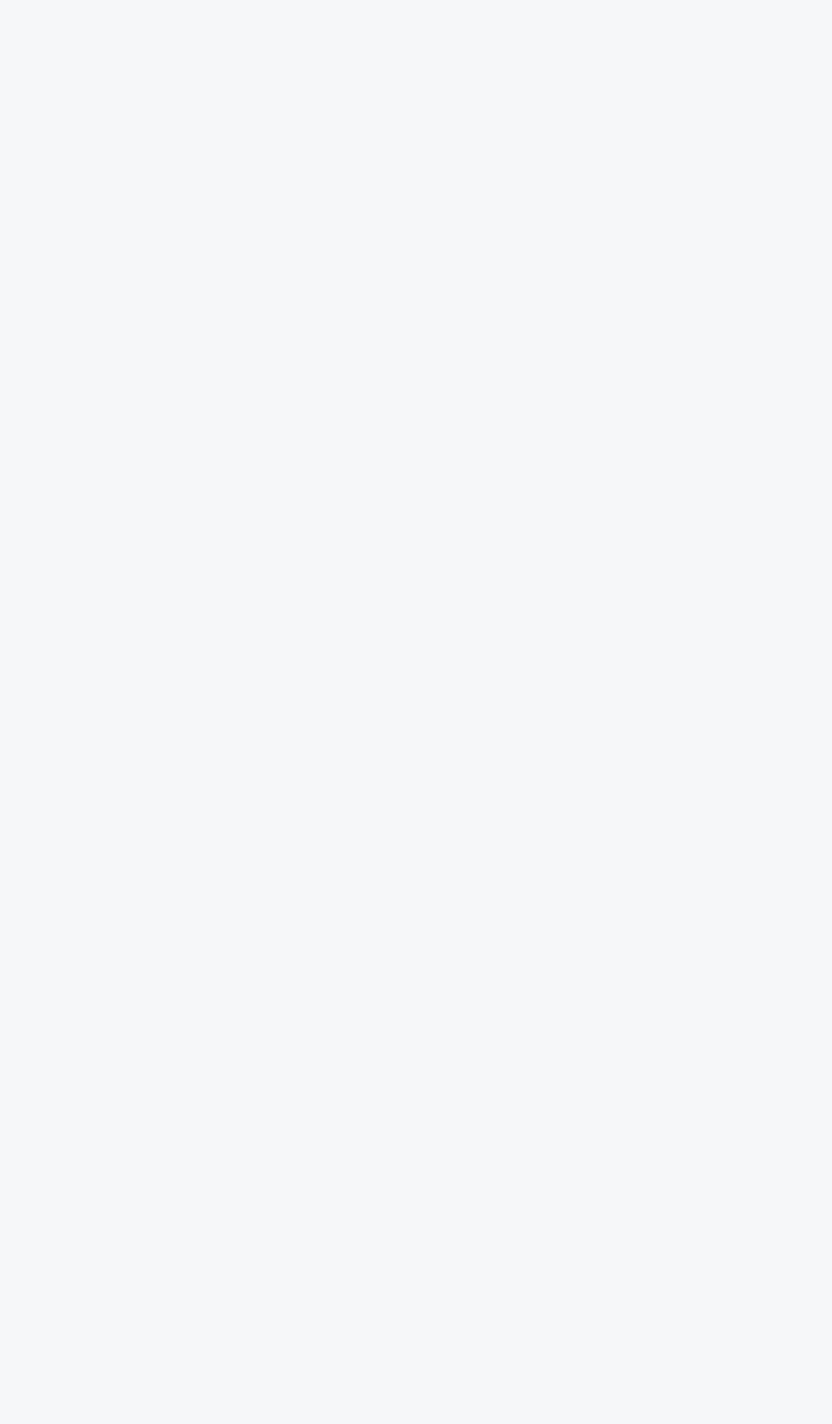
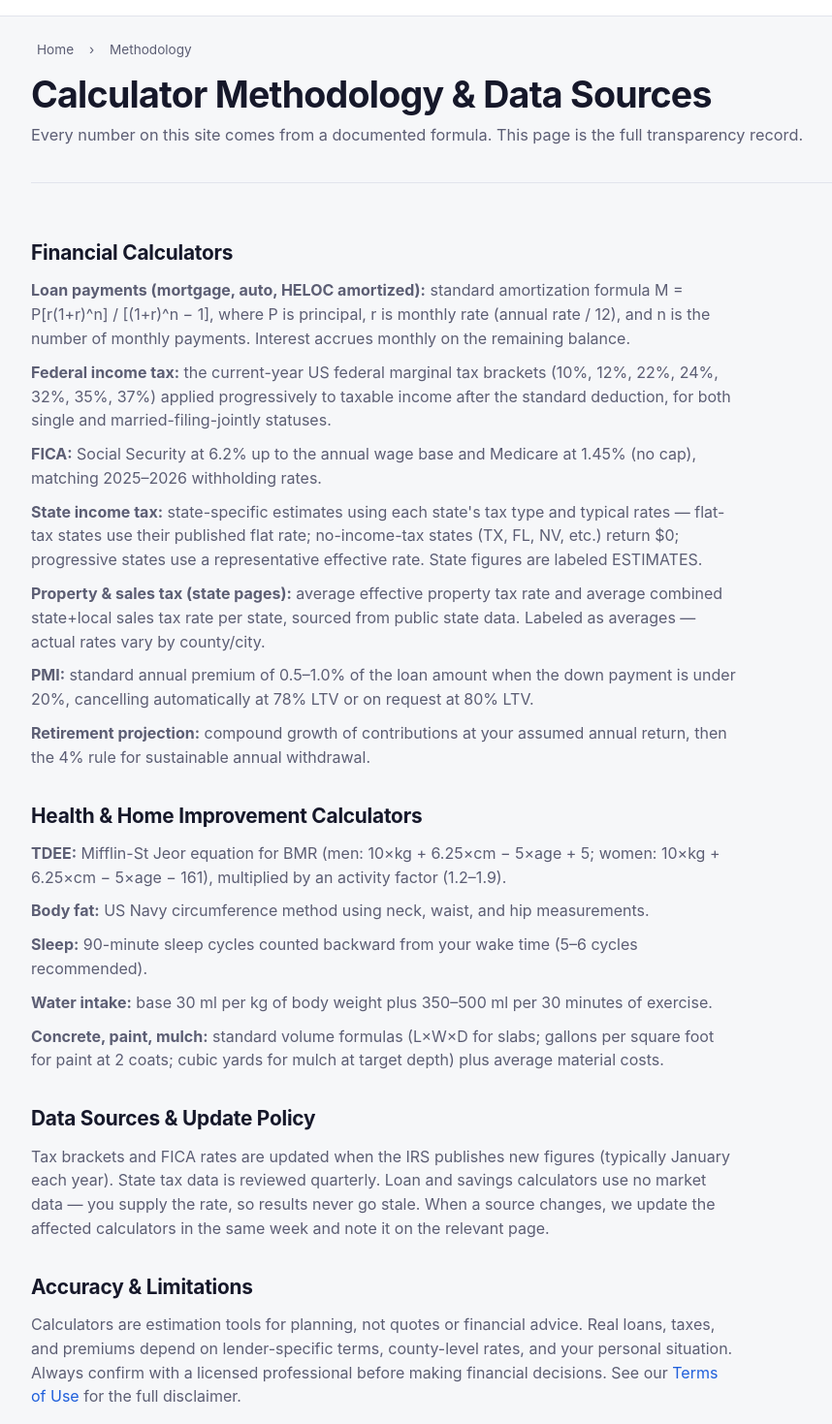
Before and after one commit to yasir23/usmoneyhq, a Next.js app: page /methodology in a window 1280 px wide. Before the commit this address had no page. Shown: the part 41-1510 px from the top of the page at 97% size, without its empty margins (112-970 px from the left). Before the commit the page ends 800 px from the top, so only its background shows below. Built offline with nearby package versions, Linux system fonts and the light colour scheme.

Commit message:
E-E-A-T layer (Pillar B): /methodology page (exact formulas, data sources, update policy), homepage copy fixed (no more 'coming soon' — all 30 tools live), About + footer + sitemap wired

```diff
--- a/app/sitemap.ts
+++ b/app/sitemap.ts
@@ -8,6 +8,7 @@ export default function sitemap(): MetadataRoute.Sitemap {
   const pages: MetadataRoute.Sitemap = [
     { url: SITE_URL, lastModified: now, changeFrequency: "weekly", priority: 1 },
     { url: `${SITE_URL}/about`, lastModified: now, changeFrequency: "yearly", priority: 0.3 },
+    { url: `${SITE_URL}/methodology`, lastModified: now, changeFrequency: "yearly", priority: 0.4 },
     { url: `${SITE_URL}/contact`, lastModified: now, changeFrequency: "yearly", priority: 0.3 },
     { url: `${SITE_URL}/privacy-policy`, lastModified: now, changeFrequency: "yearly", priority: 0.2 },
     { url: `${SITE_URL}/terms`, lastModified: now, changeFrequency: "yearly", priority: 0.2 },
--- a/components/SiteFooter.js
+++ b/components/SiteFooter.js
@@ -21,6 +21,7 @@ export default function SiteFooter() {
           <div>
             <h3>For Webmasters</h3>
             <Link href="/widgets">Free Embeddable Calculators</Link>
+            <Link href="/methodology">Methodology & Data Sources</Link>
             <Link href="/about">About</Link>
             <Link href="/contact">Contact</Link>
             <Link href="/privacy-policy">Privacy Policy</Link>
--- a/pages/about.js
+++ b/pages/about.js
@@ -20,7 +20,7 @@ export default function About() {
           <p>Financial decisions deserve clear numbers. Most calculators hide behind sign-ups, clutter, or outdated formulas. We built a clean, fast alternative covering the questions Americans actually search for — from "how much house can I afford" to "how much water should I drink."</p>
 
           <h2>Our Standards</h2>
-          <p>Formulas use standard, publicly documented methods: standard amortization for loans, 2025 federal tax brackets, Mifflin-St Jeor for TDEE, the US Navy body fat formula, and Naegele's rule for due dates. Every calculator is labeled with what it includes and what it doesn't.</p>
+          <p>Formulas use standard, publicly documented methods: standard amortization for loans, current federal tax brackets, Mifflin-St Jeor for TDEE, the US Navy body fat formula, and Naegele's rule for due dates. Every calculator is labeled with what it includes and what it doesn't. See the full <a href="/methodology">methodology and data sources</a> page.</p>
 
           <h2>Monetization</h2>
           <p>The site is free and supported by advertising. We do not sell data, and we do not require accounts.</p>
--- /dev/null
+++ b/pages/methodology.js
@@ -0,0 +1,47 @@
+import Head from "next/head";
+import { SITE_URL } from "../lib/tools";
+
+/** /methodology — E-E-A-T layer: how every calculator works, data sources, update policy. */
+export default function Methodology() {
+  return (
+    <>
+      <Head>
+        <title>Calculator Methodology & Data Sources | US Money HQ</title>
+        <meta name="description" content="How US Money HQ calculators work: the exact formulas, tax data, and update policy behind every tool. Transparent math, standard methods, no black boxes." />
+        <link rel="canonical" href={`${SITE_URL}/methodology`} />
+      </Head>
+      <main className="container">
+        <nav className="breadcrumbs"><span>Home</span> <span aria-hidden="true">›</span> <span>Methodology</span></nav>
+        <h1>Calculator Methodology &amp; Data Sources</h1>
+        <p className="sub">Every number on this site comes from a documented formula. This page is the full transparency record.</p>
+
+        <div className="seo">
+          <h2>Financial Calculators</h2>
+          <p><strong>Loan payments (mortgage, auto, HELOC amortized):</strong> standard amortization formula M = P[r(1+r)^n] / [(1+r)^n − 1], where P is principal, r is monthly rate (annual rate / 12), and n is the number of monthly payments. Interest accrues monthly on the remaining balance.</p>
+          <p><strong>Federal income tax:</strong> the current-year US federal marginal tax brackets (10%, 12%, 22%, 24%, 32%, 35%, 37%) applied progressively to taxable income after the standard deduction, for both single and married-filing-jointly statuses.</p>
+          <p><strong>FICA:</strong> Social Security at 6.2% up to the annual wage base and Medicare at 1.45% (no cap), matching 2025–2026 withholding rates.</p>
+          <p><strong>State income tax:</strong> state-specific estimates using each state's tax type and typical rates — flat-tax states use their published flat rate; no-income-tax states (TX, FL, NV, etc.) return $0; progressive states use a representative effective rate. State figures are labeled ESTIMATES.</p>
+          <p><strong>Property &amp; sales tax (state pages):</strong> average effective property tax rate and average combined state+local sales tax rate per state, sourced from public state data. Labeled as averages — actual rates vary by county/city.</p>
+          <p><strong>PMI:</strong> standard annual premium of 0.5–1.0% of the loan amount when the down payment is under 20%, cancelling automatically at 78% LTV or on request at 80% LTV.</p>
+          <p><strong>Retirement projection:</strong> compound growth of contributions at your assumed annual return, then the 4% rule for sustainable annual withdrawal.</p>
+
+          <h2>Health &amp; Home Improvement Calculators</h2>
+          <p><strong>TDEE:</strong> Mifflin-St Jeor equation for BMR (men: 10×kg + 6.25×cm − 5×age + 5; women: 10×kg + 6.25×cm − 5×age − 161), multiplied by an activity factor (1.2–1.9).</p>
+          <p><strong>Body fat:</strong> US Navy circumference method using neck, waist, and hip measurements.</p>
+          <p><strong>Sleep:</strong> 90-minute sleep cycles counted backward from your wake time (5–6 cycles recommended).</p>
+          <p><strong>Water intake:</strong> base 30 ml per kg of body weight plus 350–500 ml per 30 minutes of exercise.</p>
+          <p><strong>Concrete, paint, mulch:</strong> standard volume formulas (L×W×D for slabs; gallons per square foot for paint at 2 coats; cubic yards for mulch at target depth) plus average material costs.</p>
+
+          <h2>Data Sources &amp; Update Policy</h2>
+          <p>Tax brackets and FICA rates are updated when the IRS publishes new figures (typically January each year). State tax data is reviewed quarterly. Loan and savings calculators use no market data — you supply the rate, so results never go stale. When a source changes, we update the affected calculators in the same week and note it on the relevant page.</p>
+
+          <h2>Accuracy &amp; Limitations</h2>
+          <p>Calculators are estimation tools for planning, not quotes or financial advice. Real loans, taxes, and premiums depend on lender-specific terms, county-level rates, and your personal situation. Always confirm with a licensed professional before making financial decisions. See our <a href="/terms">Terms of Use</a> for the full disclaimer.</p>
+
+          <h2>Corrections</h2>
+          <p>Spotted an error or a rate that needs updating? <a href="/contact">Tell us</a> — we fix formula and data issues within 48 hours.</p>
+        </div>
+      </main>
+    </>
+  );
+}
```
Also changed, not shown: pages/index.js (+5 -3 lines).
